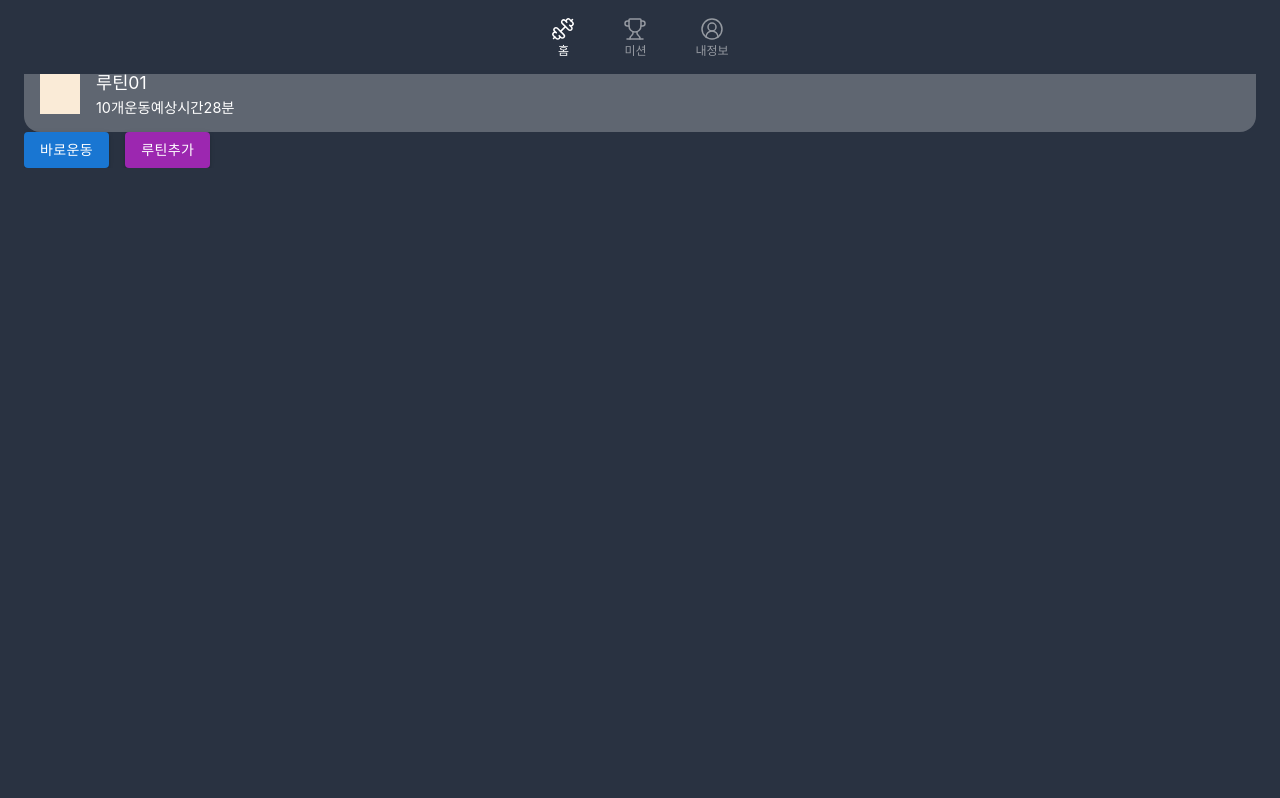
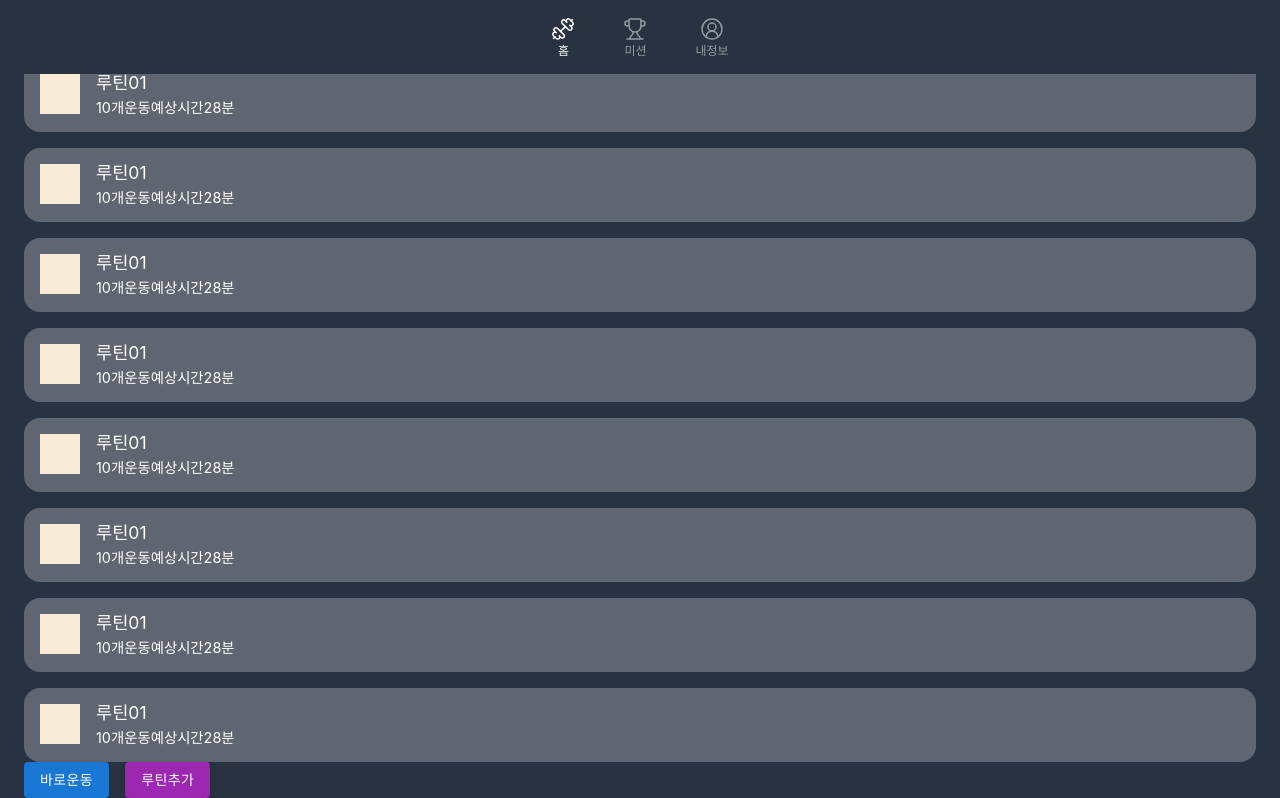
Before and after one commit to WaitGYM/FE, a React (Vite) app in the folder web/: page / in a window 1280 px wide. Shown: the part 726-1524 px from the top of the page. Before the commit the page ends 894 px from the top, so only its background shows below. Built offline with nearby package versions, Linux system fonts and the light colour scheme.

Commit message:
[web] 아이콘 strokeWidth 오타수정

```diff
--- a/web/src/components/layout/Footer.tsx
+++ b/web/src/components/layout/Footer.tsx
@@ -4,15 +4,15 @@ export default function Footer() {
   return (
     <footer>
       <div className="on">
-        <Dumbbell size={24} stroke-width="1.5" />
+        <Dumbbell size={24} strokeWidth="1.5" />
         <p>홈</p>
       </div>
       <div>
-        <Trophy size={24} stroke-width="1.5" />
+        <Trophy size={24} strokeWidth="1.5" />
         <p>미션</p>
       </div>
       <div>
-        <CircleUserRound size={24} stroke-width="1.5" />
+        <CircleUserRound size={24} strokeWidth="1.5" />
         <p>내정보</p>
       </div>
     </footer>
--- a/web/src/features/home/index.tsx
+++ b/web/src/features/home/index.tsx
@@ -15,7 +15,7 @@ export default function HomePage() {
             <img src={logo} alt="logo" />
           </div>
           <div className="icon-bell">
-            <Bell size={24} stroke-width="1.5" />
+            <Bell size={24} strokeWidth="1.5" />
           </div>
         </div>
 
@@ -112,6 +112,77 @@ export default function HomePage() {
                   </div>
                 </div>
               </li>
+
+              <li className="routine">
+                <div className="icon"></div>
+                <div className="info">
+                  <p className="title">루틴01</p>
+                  <div className="detail">
+                    <span>10개운동</span>
+                    <span>예상시간28분</span>
+                  </div>
+                </div>
+              </li>
+              <li className="routine">
+                <div className="icon"></div>
+                <div className="info">
+                  <p className="title">루틴01</p>
+                  <div className="detail">
+                    <span>10개운동</span>
+                    <span>예상시간28분</span>
+                  </div>
+                </div>
+              </li>
+              <li className="routine">
+                <div className="icon"></div>
+                <div className="info">
+                  <p className="title">루틴01</p>
+                  <div className="detail">
+                    <span>10개운동</span>
+                    <span>예상시간28분</span>
+                  </div>
+                </div>
+              </li>
+              <li className="routine">
+                <div className="icon"></div>
+                <div className="info">
+                  <p className="title">루틴01</p>
+                  <div className="detail">
+                    <span>10개운동</span>
+                    <span>예상시간28분</span>
+                  </div>
+                </div>
+              </li>
+              <li className="routine">
+                <div className="icon"></div>
+                <div className="info">
+                  <p className="title">루틴01</p>
+                  <div className="detail">
+                    <span>10개운동</span>
+                    <span>예상시간28분</span>
+                  </div>
+                </div>
+              </li>
+              <li className="routine">
+                <div className="icon"></div>
+                <div className="info">
+                  <p className="title">루틴01</p>
+                  <div className="detail">
+                    <span>10개운동</span>
+                    <span>예상시간28분</span>
+                  </div>
+                </div>
+              </li>
+              <li className="routine">
+                <div className="icon"></div>
+                <div className="info">
+                  <p className="title">루틴01</p>
+                  <div className="detail">
+                    <span>10개운동</span>
+                    <span>예상시간28분</span>
+                  </div>
+                </div>
+              </li>
             </ul>
           )}
 
```
